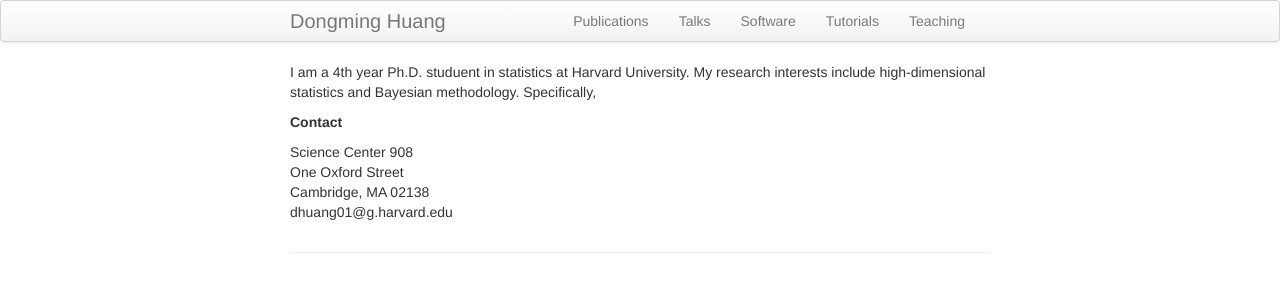
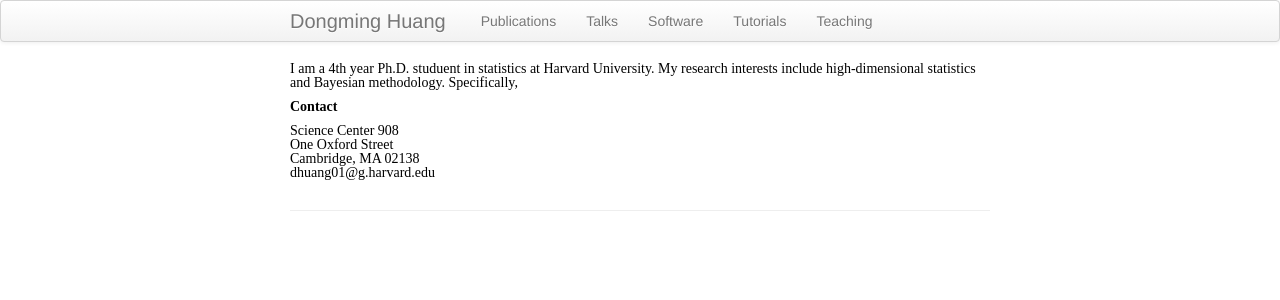
Before and after one commit to stathuang/dmhuang.github.io, a Jekyll site: the page built from index.md, in a window 1280 px wide. Shown: the top 300 px of the page. Built offline with Jekyll 4.4.1, drawn with Linux system fonts in a browser that asks for light colours.

Commit message:
Update style.css

```diff
--- a/assets/themes/twitter/css/style.css
+++ b/assets/themes/twitter/css/style.css
@@ -6,8 +6,9 @@
 .container-narrow > hr {
   margin: 30px 0; }
 
-.navbar .nav {
+/* .navbar .nav {
   float: right; }
+ */
 
 /* posts index */
 .post > h3.title {
@@ -63,6 +64,14 @@
   background: #57A957;
   border: 1px solid #4c964d;
   color: #FFF; }
+
+p {
+    font-size: 1em;
+    line-height: 1em;
+    color: #000;
+    font-family: 'Sans-Serif';
+}
+
 /*
 body {
     margin: 60px auto;
@@ -97,11 +106,7 @@ h3 {
     font-size: 1.2em;
     font-family:'Helvetica', 'Arial', 'Sans-Serif';
 }
-p {
-    font-size: 1.5em;
-    line-height: 1.4em;
-    color: #333;
-}
+
 footer {
     border-top: 1px solid #d5d5d5;
     font-size: .8em;
```
